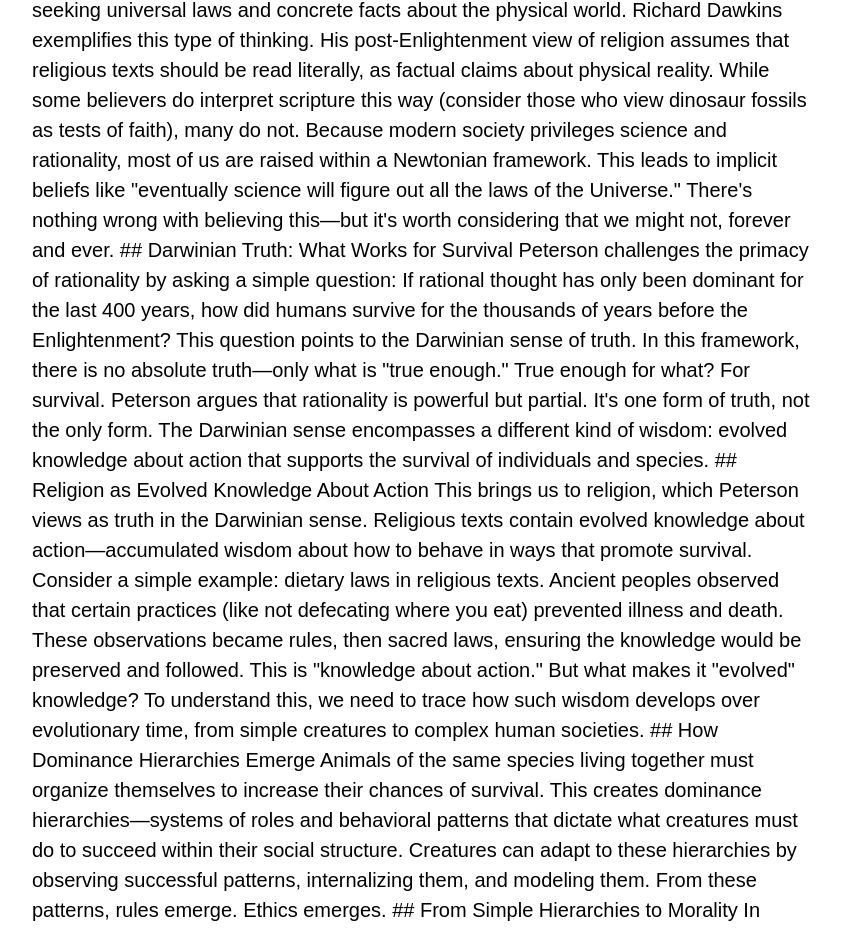
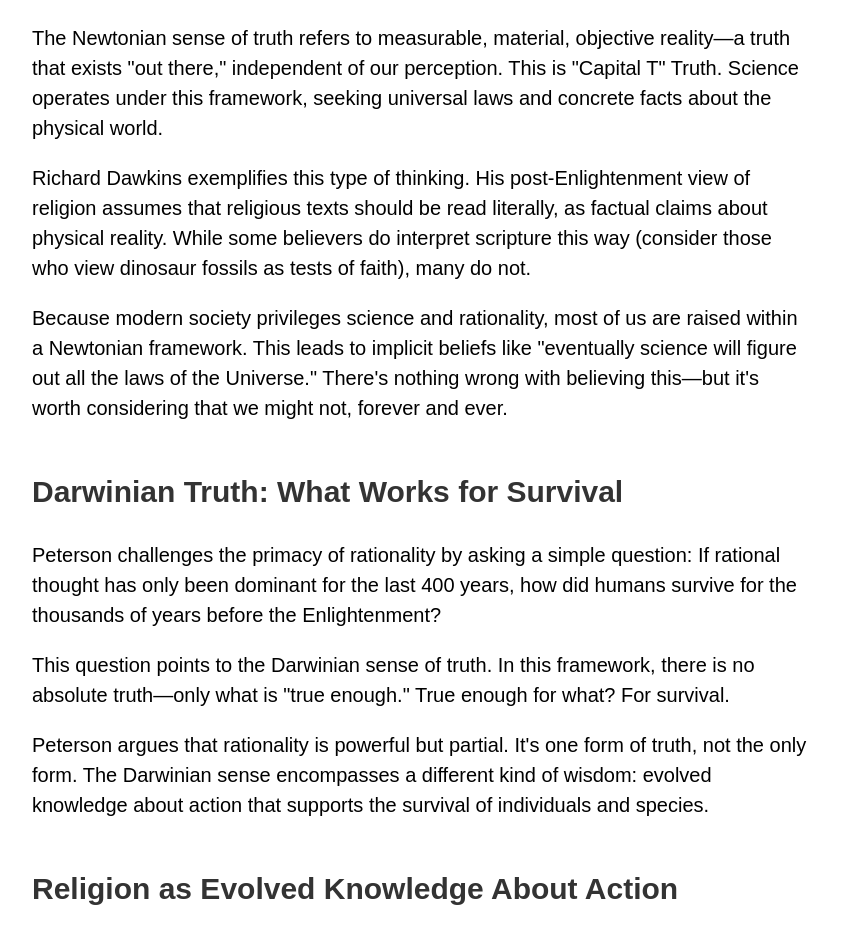
Before and after one commit to nikisahabandu/my-website, a plain HTML site: page blog-post1.html in a window 1280 px wide. Shown: the part 425-1356 px from the top of the page, without its empty margins (218-1060 px from the left). Drawn offline with Linux system fonts and the light colour scheme.

Commit message:
Update blog-post1.html

```diff
--- a/blog-post1.html
+++ b/blog-post1.html
@@ -16,71 +16,70 @@
   </header>
 
   <div class="container">
-    <p># Two Senses of Truth: Newtonian vs. Darwinian
+    <p>What is truth? It seems like a straightforward question, but the answer depends entirely on how you approach it. Jordan Peterson proposes that truth can be understood in two fundamentally different ways: the Newtonian sense and the Darwinian sense. Understanding both frameworks reveals something profound about how humans have survived and thrived for millennia.</p>
 
-What is truth? It seems like a straightforward question, but the answer depends entirely on how you approach it. Jordan Peterson proposes that truth can be understood in two fundamentally different ways: the Newtonian sense and the Darwinian sense. Understanding both frameworks reveals something profound about how humans have survived and thrived for millennia.
+    <h2>Newtonian Truth: The Objective Reality</h2>
 
-## Newtonian Truth: The Objective Reality
+    <p>The Newtonian sense of truth refers to measurable, material, objective reality—a truth that exists "out there," independent of our perception. This is "Capital T" Truth. Science operates under this framework, seeking universal laws and concrete facts about the physical world.</p>
 
-The Newtonian sense of truth refers to measurable, material, objective reality—a truth that exists "out there," independent of our perception. This is "Capital T" Truth. Science operates under this framework, seeking universal laws and concrete facts about the physical world.
+    <p>Richard Dawkins exemplifies this type of thinking. His post-Enlightenment view of religion assumes that religious texts should be read literally, as factual claims about physical reality. While some believers do interpret scripture this way (consider those who view dinosaur fossils as tests of faith), many do not.</p>
 
-Richard Dawkins exemplifies this type of thinking. His post-Enlightenment view of religion assumes that religious texts should be read literally, as factual claims about physical reality. While some believers do interpret scripture this way (consider those who view dinosaur fossils as tests of faith), many do not.
+    <p>Because modern society privileges science and rationality, most of us are raised within a Newtonian framework. This leads to implicit beliefs like "eventually science will figure out all the laws of the Universe." There's nothing wrong with believing this—but it's worth considering that we might not, forever and ever.</p>
 
-Because modern society privileges science and rationality, most of us are raised within a Newtonian framework. This leads to implicit beliefs like "eventually science will figure out all the laws of the Universe." There's nothing wrong with believing this—but it's worth considering that we might not, forever and ever.
+    <h2>Darwinian Truth: What Works for Survival</h2>
 
-## Darwinian Truth: What Works for Survival
+    <p>Peterson challenges the primacy of rationality by asking a simple question: If rational thought has only been dominant for the last 400 years, how did humans survive for the thousands of years before the Enlightenment?</p>
 
-Peterson challenges the primacy of rationality by asking a simple question: If rational thought has only been dominant for the last 400 years, how did humans survive for the thousands of years before the Enlightenment?
+    <p>This question points to the Darwinian sense of truth. In this framework, there is no absolute truth—only what is "true enough." True enough for what? For survival.</p>
 
-This question points to the Darwinian sense of truth. In this framework, there is no absolute truth—only what is "true enough." True enough for what? For survival.
+    <p>Peterson argues that rationality is powerful but partial. It's one form of truth, not the only form. The Darwinian sense encompasses a different kind of wisdom: evolved knowledge about action that supports the survival of individuals and species.</p>
 
-Peterson argues that rationality is powerful but partial. It's one form of truth, not the only form. The Darwinian sense encompasses a different kind of wisdom: evolved knowledge about action that supports the survival of individuals and species.
+    <h2>Religion as Evolved Knowledge About Action</h2>
 
-## Religion as Evolved Knowledge About Action
+    <p>This brings us to religion, which Peterson views as truth in the Darwinian sense. Religious texts contain evolved knowledge about action—accumulated wisdom about how to behave in ways that promote survival.</p>
 
-This brings us to religion, which Peterson views as truth in the Darwinian sense. Religious texts contain evolved knowledge about action—accumulated wisdom about how to behave in ways that promote survival.
+    <p>Consider a simple example: dietary laws in religious texts. Ancient peoples observed that certain practices (like not defecating where you eat) prevented illness and death. These observations became rules, then sacred laws, ensuring the knowledge would be preserved and followed. This is "knowledge about action."</p>
 
-Consider a simple example: dietary laws in religious texts. Ancient peoples observed that certain practices (like not defecating where you eat) prevented illness and death. These observations became rules, then sacred laws, ensuring the knowledge would be preserved and followed. This is "knowledge about action."
+    <p>But what makes it "evolved" knowledge? To understand this, we need to trace how such wisdom develops over evolutionary time, from simple creatures to complex human societies.</p>
 
-But what makes it "evolved" knowledge? To understand this, we need to trace how such wisdom develops over evolutionary time, from simple creatures to complex human societies.
+    <h2>How Dominance Hierarchies Emerge</h2>
 
-## How Dominance Hierarchies Emerge
+    <p>Animals of the same species living together must organize themselves to increase their chances of survival. This creates dominance hierarchies—systems of roles and behavioral patterns that dictate what creatures must do to succeed within their social structure.</p>
 
-Animals of the same species living together must organize themselves to increase their chances of survival. This creates dominance hierarchies—systems of roles and behavioral patterns that dictate what creatures must do to succeed within their social structure.
+    <p>Creatures can adapt to these hierarchies by observing successful patterns, internalizing them, and modeling them. From these patterns, rules emerge. Ethics emerges.</p>
 
-Creatures can adapt to these hierarchies by observing successful patterns, internalizing them, and modeling them. From these patterns, rules emerge. Ethics emerges.
+    <h2>From Simple Hierarchies to Morality</h2>
 
-## From Simple Hierarchies to Morality
+    <p>In complex species capable of cooperative hunting and caregiving, survival requires more sophisticated behavioral patterns. Consider wolf packs: the alpha wolf isn't simply the toughest fighter. To stay on top, a wolf must be able to defeat rivals without destroying them—otherwise it risks becoming a lone wolf with drastically reduced survival chances.</p>
 
-In complex species capable of cooperative hunting and caregiving, survival requires more sophisticated behavioral patterns. Consider wolf packs: the alpha wolf isn't simply the toughest fighter. To stay on top, a wolf must be able to defeat rivals without destroying them—otherwise it risks becoming a lone wolf with drastically reduced survival chances.
+    <p>This is a moral rule coded into behavior. Wolves don't consciously follow ethical principles, but they act as if they do. The wolf that succeeds across multiple dimensions—strength, restraint, social intelligence—becomes the archetypal wolf.</p>
 
-This is a moral rule coded into behavior. Wolves don't consciously follow ethical principles, but they act as if they do. The wolf that succeeds across multiple dimensions—strength, restraint, social intelligence—becomes the archetypal wolf.
+    <p>Primatologist Frans de Waal's research on chimpanzees reveals even greater complexity. The chimps who maintain dominance longest aren't just powerful; they build coalitions and recognize that all members of the group have value. Even defeated rivals remain valuable parts of the social structure. Here we see the emergence of human-like ethics.</p>
 
-Primatologist Frans de Waal's research on chimpanzees reveals even greater complexity. The chimps who maintain dominance longest aren't just powerful; they build coalitions and recognize that all members of the group have value. Even defeated rivals remain valuable parts of the social structure. Here we see the emergence of human-like ethics.
+    <h2>Human Hierarchies and Creativity</h2>
 
-## Human Hierarchies and Creativity
+    <p>What makes humans successful in dominance hierarchies? We need the same qualities as chimps—power, social intelligence, coalition-building—but with one crucial addition: humans can create new dominance hierarchies. This is what creativity is.</p>
 
-What makes humans successful in dominance hierarchies? We need the same qualities as chimps—power, social intelligence, coalition-building—but with one crucial addition: humans can create new dominance hierarchies. This is what creativity is.
+    <p>Success in human hierarchies involves the capacity to transform the hierarchy itself. This leads to a profound insight: the top of any single hierarchy is good, but the top of all potential hierarchies is better. The meta-skill of being able to navigate and create new structures becomes paramount.</p>
 
-Success in human hierarchies involves the capacity to transform the hierarchy itself. This leads to a profound insight: the top of any single hierarchy is good, but the top of all potential hierarchies is better. The meta-skill of being able to navigate and create new structures becomes paramount.
+    <h2>From Observation to Myth</h2>
 
-## From Observation to Myth
+    <p>Humans gain advantages by watching and imitating successful individuals. We model their behavior, which is a form of representation. Because survival depends on learning from success, we find successful people fascinating. We tell stories about them.</p>
 
-Humans gain advantages by watching and imitating successful individuals. We model their behavior, which is a form of representation. Because survival depends on learning from success, we find successful people fascinating. We tell stories about them.
+    <p>These stories are told and retold over centuries. They intermingle and compete until what remains is a synthesis—a collection of the best, most survival-promoting elements from countless narratives. The resulting stories illustrate the optimal traits of successful individuals across time. This is where the concept of the savior begins to emerge.</p>
 
-These stories are told and retold over centuries. They intermingle and compete until what remains is a synthesis—a collection of the best, most survival-promoting elements from countless narratives. The resulting stories illustrate the optimal traits of successful individuals across time. This is where the concept of the savior begins to emerge.
+    <p>Egyptian gods and their myths describe the forces that drive dominance hierarchies. As these myths evolved, they gave rise to the religious stories and archetypes we recognize today. This is how religion becomes evolved knowledge about action—wisdom refined over millennia about how to live and thrive.</p>
 
-Egyptian gods and their myths describe the forces that drive dominance hierarchies. As these myths evolved, they gave rise to the religious stories and archetypes we recognize today. This is how religion becomes evolved knowledge about action—wisdom refined over millennia about how to live and thrive.
+    <h2>The Spooky Beauty of It All</h2>
 
-## The Spooky Beauty of It All
+    <p>Understanding truth in the Darwinian sense reveals something both unsettling and beautiful. As one scholar puts it, "the evolution of human religion is inseparable from the ever-increasing sociality of the hominin line."</p>
 
-Understanding truth in the Darwinian sense reveals something both unsettling and beautiful. As one scholar puts it, "the evolution of human religion is inseparable from the ever-increasing sociality of the hominin line."
+    <p>Religion isn't just a set of beliefs—it's a direct connection to our earliest ancestors and the ways they made sense of a dangerous and beautiful world. It's a blueprint of collective human experience stretching back through time. In the words of sociologist Robert Bellah: "Nothing is ever lost."</p>
 
-Religion isn't just a set of beliefs—it's a direct connection to our earliest ancestors and the ways they made sense of a dangerous and beautiful world. It's a blueprint of collective human experience stretching back through time. In the words of sociologist Robert Bellah: "Nothing is ever lost."
+    <p>History goes all the way back. Who we are, how we are, and where we are now results from that history winding forward. Any human phenomenon that exists became what it is through this process. This is no less true of religion.</p>
 
-History goes all the way back. Who we are, how we are, and where we are now results from that history winding forward. Any human phenomenon that exists became what it is through this process. This is no less true of religion.
-
-Whether you find yourself drawn to the Newtonian framework, the Darwinian framework, or cycling between both, recognizing these two senses of truth opens up new ways of understanding human nature, culture, and survival itself.</p>
+    <p>Whether you find yourself drawn to the Newtonian framework, the Darwinian framework, or cycling between both, recognizing these two senses of truth opens up new ways of understanding human nature, culture, and survival itself.</p>
+</article>
   </div>
 
 </body>
```
